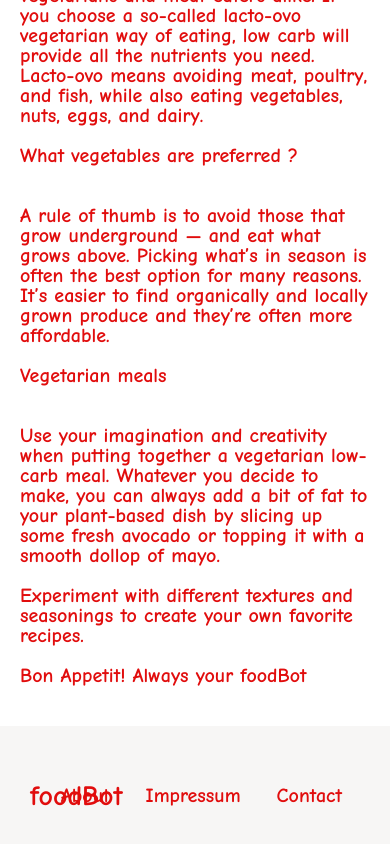
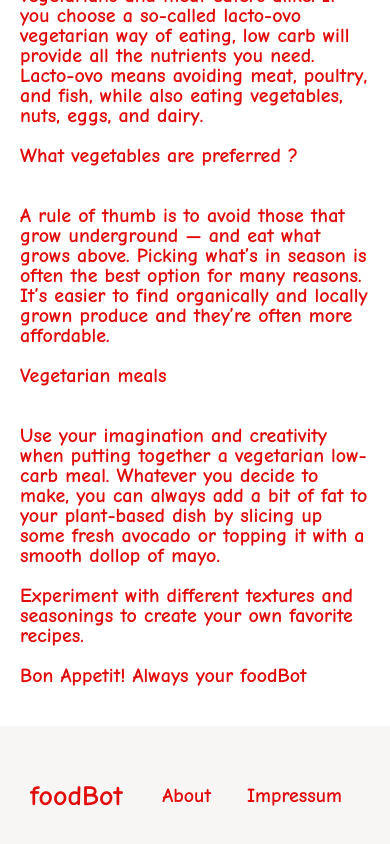
Before and after one commit to ludolfaugust/frontend-final-project-foodbot, a React (Create React App) app: page /about in a window 390 px wide. Shown: the part 750-1594 px from the top of the page. Built offline with nearby package versions, Linux system fonts and the light colour scheme; no server answers.

Commit message:
add responsive

```diff
--- a/src/components/Footer.js
+++ b/src/components/Footer.js
@@ -18,9 +18,6 @@ function Footer() {
           <NavLink className="NavLink" to="/impressum">
             Impressum
           </NavLink>
-          <NavLink className="NavLink" to="/contact">
-            Contact
-          </NavLink>
         </ul>
       </div>
       <div>
```
